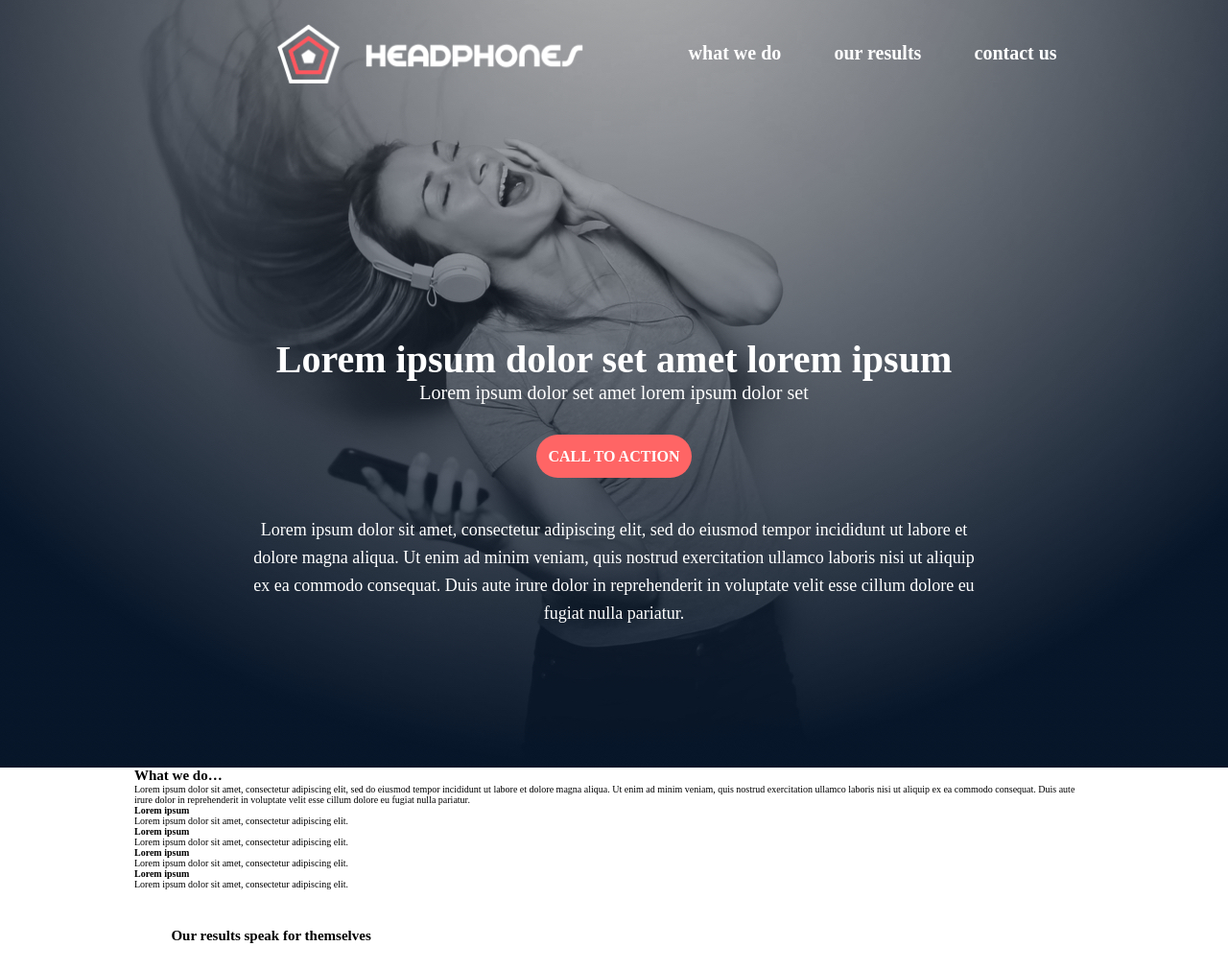
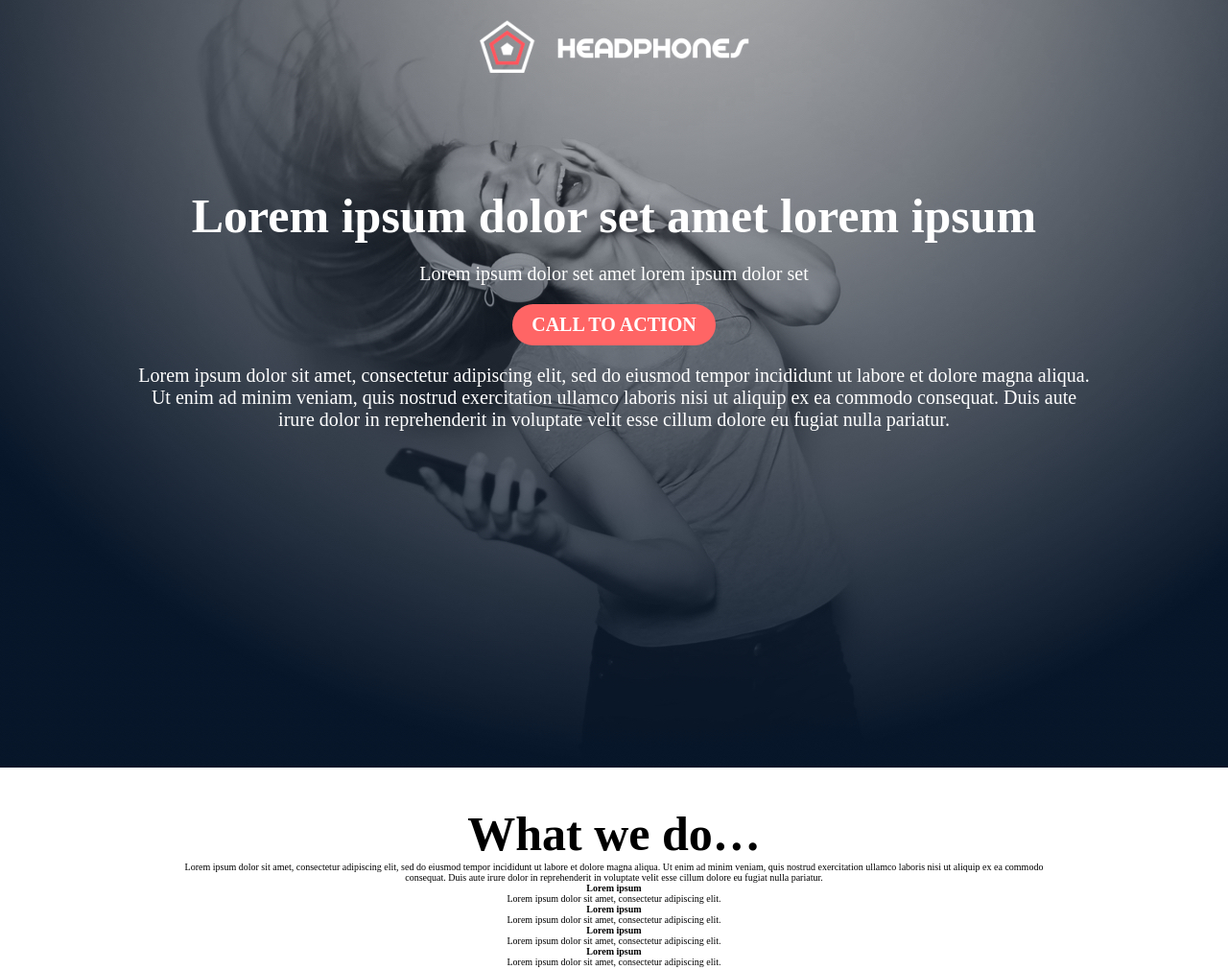
Before and after one commit to Jimike110/alx_html_css, a plain HTML site: page headphones/0-index.html in a window 1280 px wide. Shown: the top 1011 px of the page at 96% size. Drawn offline with Linux system fonts and the light colour scheme.

Commit message:
STYLE: Task 1: Header

```diff
--- a/headphones/0-index.html
+++ b/headphones/0-index.html
@@ -37,7 +37,7 @@
     <main>
     <section id="services section">
       <div class="intro-text">
-        <h2>What we do…</h2>
+        <h1>What we do…</h1>
         <p>
           Lorem ipsum dolor sit amet, consectetur adipiscing elit, sed do
           eiusmod tempor incididunt ut labore et dolore magna aliqua. Ut enim ad
@@ -72,7 +72,7 @@
     </section>
     <section id="results-section">
       <div class="intro-text">
-        <h2>Our results speak for themselves</h2>
+        <h1>Our results speak for themselves</h1>
         <p>
           Lorem ipsum dolor sit amet, consectetur adipiscing elit, sed do
           eiusmod tempor incididunt ut labore et dolore magna aliqua. Ut enim ad
@@ -102,7 +102,7 @@
       </div>
     </section>
     <section id="contact-section">
-        <h2>Contact us</h2>
+        <h1>Contact us</h1>
         <form action="" method="post">
             <div class="form-group">
                 <label for="name">Name</label>
--- a/headphones/0-styles.css
+++ b/headphones/0-styles.css
@@ -37,150 +37,78 @@
   }
 
 body {
-    margin: 0 auto;
+    margin: 0;
+    padding: 0;
+    width: 100%;
     height: 100vh;
-    width: 100%;
-    font-family: "Source Sans Pro";
 }
-
 header, #hero, main, footer {
     max-width: 1000px;
     margin: 0 auto;
 }
-
-  section:not(:first-of-type) {
-    padding: 5vh 3vw 5vh 3vw;
+section, footer {
+    padding-inline: clamp(2em, 6vw, 5em);
+    width: 100%;
 }
-
+main section, footer {
+    padding-block: clamp(4em, 5vh, 5em);
+    text-align: center;
+}
+button {
+    font-size: clamp(1rem, 1rem + 2vw, 2rem);
+    font-weight: bold;
+    background-color: var(--links-hover-active-bg);
+    padding-inline: 1em;
+    padding-block: 0.5em;
+    color: white;
+    border-radius: 33em;
+    border: none;
+    text-transform: uppercase;
+}
+button:hover {
+    opacity: var(--buttons-hover-active-opacity);
+    cursor: pointer;
+}
 * {
     box-sizing: border-box;
+    font-family: "Source Sans Pro";
     margin: 0;
     padding: 0;
 }
-  #hero-section h1, #hero-section p, #results-section h1, #results-section p {
+#hero-section {
+    background: no-repeat url("assets/images/headphones_hero_1.jpg");
+    background-size: cover;
+    min-height: 100vh;
+}
+#hero-section nav {
+    display: flex;
+    align-items: center;
+    justify-content: center;
+    padding: 2em;
+}
+.logo {
+    height: auto;
+    width: max(170px, 22vw);
+}
+#nav-links {
+    display: none;
+}
+#hero {
+    display: flex;
+    align-items: center;
+    flex-direction: column;
+    margin-top: 10rem;
+    text-align: center;
     color: white;
 }
 h1 {
-    font-size: 4em;
-    font-weight: bold;
+    font-size: clamp(1rem, 1rem + 5vw, 5rem);
 }
-  a {
-    text-decoration: none;
-    font-weight: 700;
-    font-size: 2em;
-    line-height: 15px;
-    color: white;
-  }
-  a:hover, a:active {
-    color: var(--links-hover-active-bg);
-  }
-
-  button {
-    background-color: var(--links-hover-active-bg);
-    color: white;
-    height: 45px;
-    width: 162px;
-    border-radius: 33px;
-    border: none;
-    font-size: 1.6em;
-    font-weight: bold;
-    text-transform: uppercase;
-    font-family: "Source Sans Pro";
-    margin: 4vh 0 5vh 0;
-    cursor: pointer;
-  }
-
-  button:hover {
-    opacity: var(--buttons-hover-active-opacity);
-  }
-
-  #hero-section {
-    height: 100vh;
-    background: url("assets/images/headphones_hero_1.jpg");
-    background-position: center;
-    background-repeat: no-repeat;
-    background-size: cover;
-    padding: 0 3vw 0 3vw;
-  }
-  header nav {
-    padding: 3vh 3vw 3vh 3vw;
-    display: flex;
-    justify-content: space-between;
-    align-items: center;
-  }
-  .logo {
-    height: auto;
-    width: 25vw;
-    max-width: 350px;
-  }
-  #nav-links {
-    width: 30vw;
-    max-width: 500px;
-    flex-wrap: wrap;
-    flex-shrink: 2;
-    display: flex;
-    justify-content: space-between;
-  }
-
-  #hero {
-    margin-top: 30vh;
-    display: flex;
-    flex-direction: column;
-    justify-content: flex-end;
-    align-items: center;
-    max-width: 60vw;
-  }
-  #hero-section p {
-    font-size: 2em;
+#hero p {
+    font-size: clamp(1.5rem, 1rem + 1vw, 2rem);
+    margin-block: 2rem;
 }
 #hero-text {
-    text-align: center;
     font-weight: lighter;
-    font-size: 1.8em !important;
-    line-height: 1.6em;
-    font-family: "Source Sans Pro";
+    font-size: 0.8rem;
 }
-  @media screen and (max-width: 480px) {
-    #nav-links {
-      display: none;
-    }
-    .logo {
-      width: 220px;
-      margin: 0 auto;
-    }
-    #hero {
-      margin-top: 10vh;
-    }
-    h1 {
-      font-size: 2.8em;
-    }
-    p {
-      font-size: 1.4em !important;
-    }
-    #hero-text {
-      line-height: 1.4em;
-      font-size: 1.2em !important;
-    }
-  }
-
-  @media screen and (min-width: 500px) and (max-width: 1200px) {
-    #nav-links {
-      display: none;
-    }
-    .logo {
-      width: 250px;
-    }
-    #hero {
-      margin-top: 15vh;
-    }
-    h1 {
-      font-size: 3.2em;
-    }
-    p {
-      font-size: 1.8em !important;
-    }
-    #hero-text {
-      line-height: 1.4em;
-      font-size: 1.6em !important;
-    }
-  }
```
Lines whose indentation alone changed are shown as unchanged.
